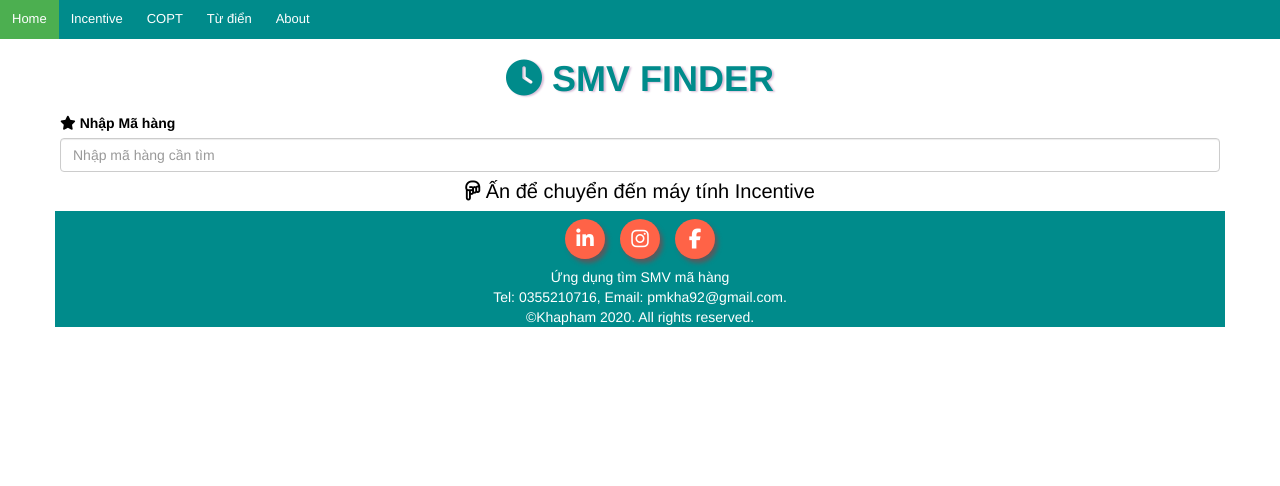
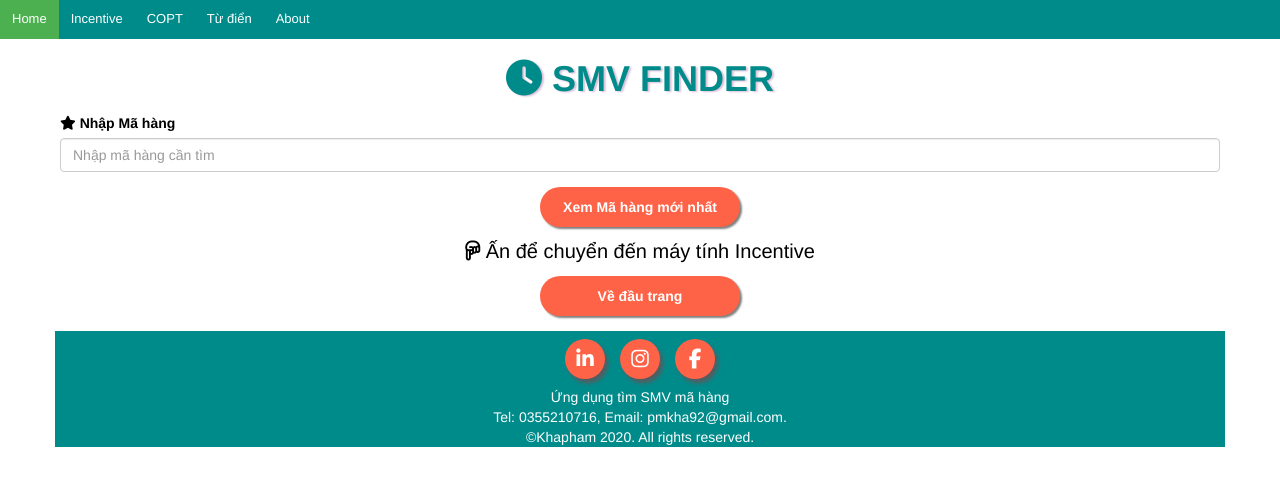
Before and after one commit to minhkhacld/smv, a plain HTML site: page index.html in a window 1280 px wide. Drawn offline with nearby package versions, Linux system fonts and the light colour scheme.

Commit message:
add button scroll top bottom

```diff
--- a/index.html
+++ b/index.html
@@ -36,6 +36,9 @@
             </div>
         </div>
         <div class="row">
+            <button onclick=scroll_bottom();>Xem Mã hàng mới nhất</button>
+        </div>
+        <div class="row">
             <a class="link" href="http://minhkhacld.github.io/maytinh/"><i class="far fa-hand-point-down"></i> Ấn để
                 chuyển đến máy tính Incentive</a>
         </div>
@@ -51,6 +54,9 @@
                 <tbody id="newdata">
                 </tbody>
             </table>
+        </div>
+        <div class="row">
+            <button onclick=scroll_top();>Về đầu trang</button>
         </div>
 
     </div>
@@ -73,7 +79,9 @@
                 ©Khapham 2020. All rights reserved.
             </div>
         </div>
+
     </div>
+
 
     <script type="text/javascript">
         var spData = null;
@@ -127,6 +135,12 @@
                 }
             })
         });
+        function scroll_bottom(){
+            window.scrollBy(0, 500000)
+        }
+        function scroll_top(){
+            window.scrollBy(0, -500000)
+        }
     </script>
     <script
         src="https://spreadsheets.google.com/feeds/cells/1kfcNBmT07k0UZ6if0U7BAnna0ZwbQ2nmPu3QxE_TnZE/1/public/values?alt=json-in-script&callback=doData"></script>
--- a/style.css
+++ b/style.css
@@ -53,12 +53,33 @@ input[type="text"]:hover {
   background-color: greenyellow;
   color: black;
 }
+button{
+  background-color: tomato;
+  text-align: center;
+  font-weight: bold;
+  color: white;
+  margin: auto;
+  border: none;
+  height: 40px;
+  width: 200px;
+  border-radius: 50px;
+  box-shadow: 2px 2px 2px grey;
+  margin-top: 1rem;
+  margin-bottom: 1rem;
+}
+button:hover{
+  background-color: red;
+  color: white;
+}
 
 .link{
     color: black !important;
     font-size: 2rem;
     margin-top: 2rem !important;
     margin-bottom: 2rem !important;
+}
+.link:hover{
+  color: red !important;
 }
 
 #data {
```
